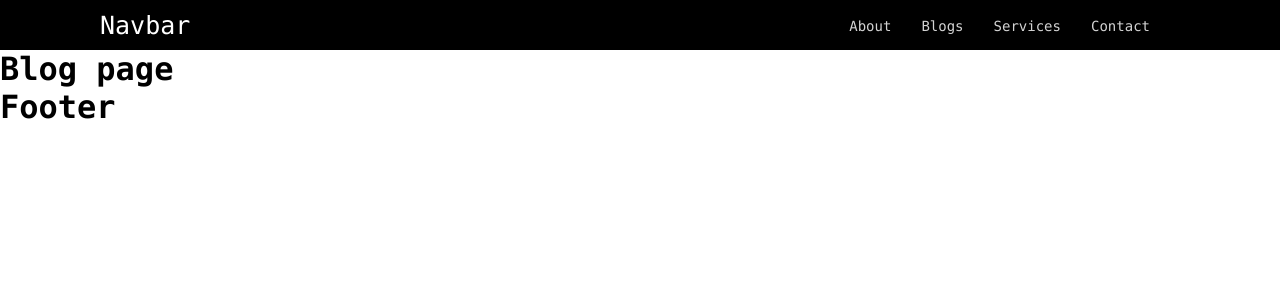
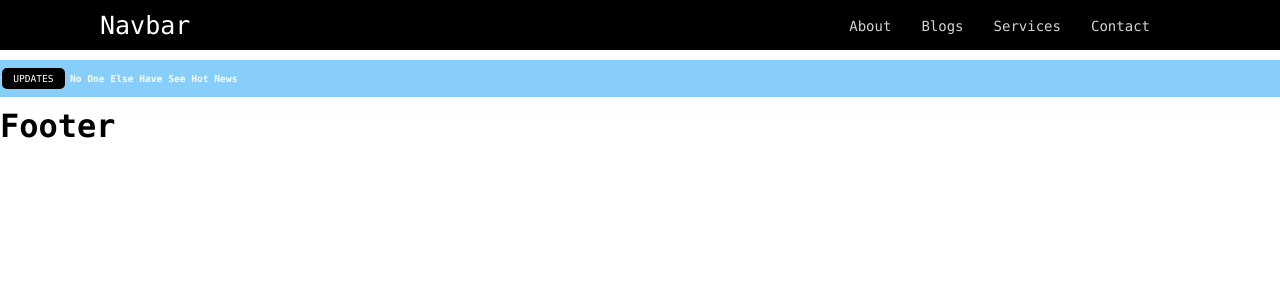
Before and after one commit to webagent-dev/lawyer_project, a Next.js app: page /route/blog in a window 1280 px wide. Shown: the top 300 px of the page. Built offline with nearby package versions, Linux system fonts and the light colour scheme.

Commit message:
blog slider added

```diff
--- /dev/null
+++ b/app/component/Update.tsx
@@ -0,0 +1,16 @@
+import React from 'react'
+import '../styles/update.css'
+const Update = () =>{
+    return(
+        <div className="latest">
+            <div className="main-latest">
+                <button className="update">updates</button>
+                <div className="move">
+                <p>click for letest updata no one else have see <span className="color">hot</span> news</p>
+         </div>
+    </div>
+        </div>
+    )
+}
+
+export default Update
--- a/app/page.tsx
+++ b/app/page.tsx
@@ -4,6 +4,7 @@ export default function Home() {
 
       <div className="home_container">
         <Intro />
+        <Intro />
       </div>
 
   );
--- a/app/route/blog/page.tsx
+++ b/app/route/blog/page.tsx
@@ -1,8 +1,11 @@
 import React from 'react'
+import Update from  '../../component/Update'
 
 function page() {
   return (
-    <h1>Blog page</h1>
+   <div className='blog_container'>
+    <Update />
+   </div>
   )
 }
 
--- /dev/null
+++ b/app/styles/update.css
@@ -0,0 +1,51 @@
+ /* ===========================================
+                                                            SLIDER SECTION
+            ==================================================== */
+            .latest{
+                background: lightskyblue;
+                padding: 0.5rem 0;
+                width: 100%;
+                /* font-family: 'Roboto', sans-serif; */
+                overflow: hidden;
+                margin-top: 10px;
+                margin-bottom: 10px;
+            }
+            .main-latest{
+                display: flex;
+                justify-content: space-between;
+                align-items: center;
+            }
+            .update{
+                background: black;
+                border: none;
+                outline: none;
+                font-size: 0.6rem;
+                color: white;
+                text-transform: uppercase;
+                padding: 0.3rem 0.7rem;
+                border-radius: 5px;
+                z-index: 1;
+                margin-left: 2px;
+            }
+            .move{
+                position: relative;
+                font-size:  .6rem;
+                font-weight: 700;
+                color: white;
+                text-transform: capitalize;
+                transition: all 1s linear;
+                animation-name: move;
+                animation-delay: 2s;
+                animation-fill-mode: forwards;
+                animation-duration: 15s;
+                animation-iteration-count: infinite;
+            }
+
+            @keyframes move{
+                from{
+                  right: 2000px;
+               }
+                to{
+                  right: -600px;
+                  }
+              }
```
